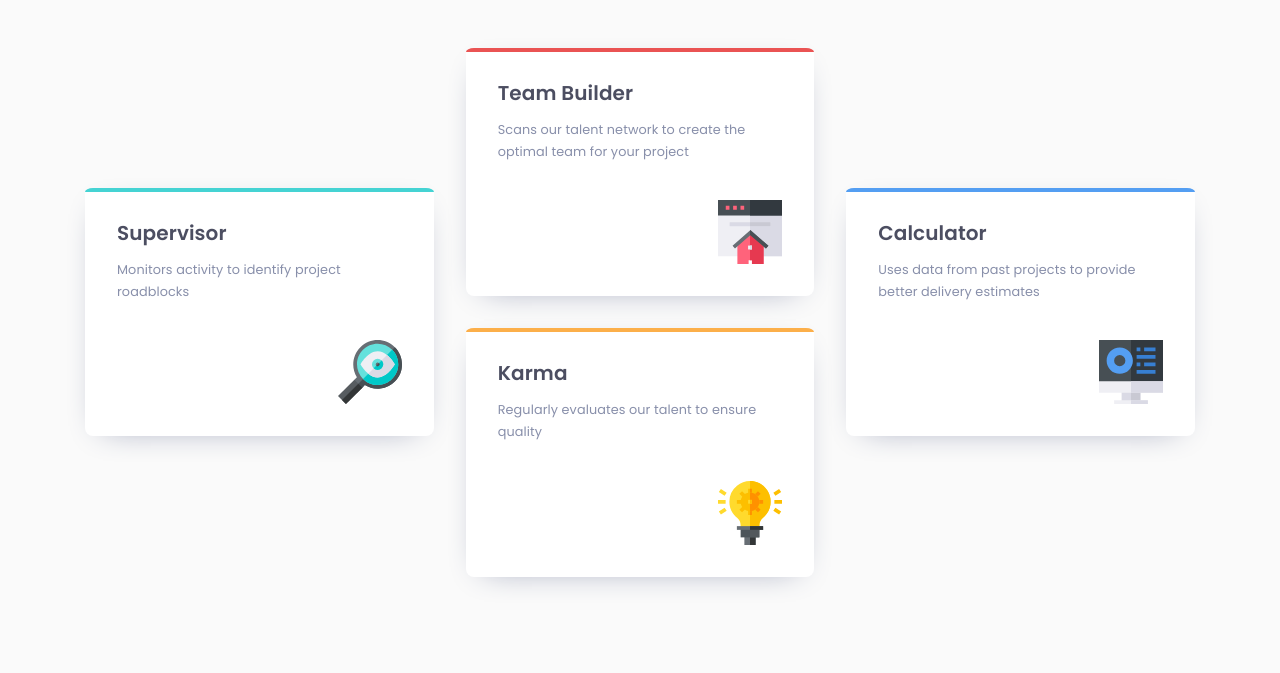
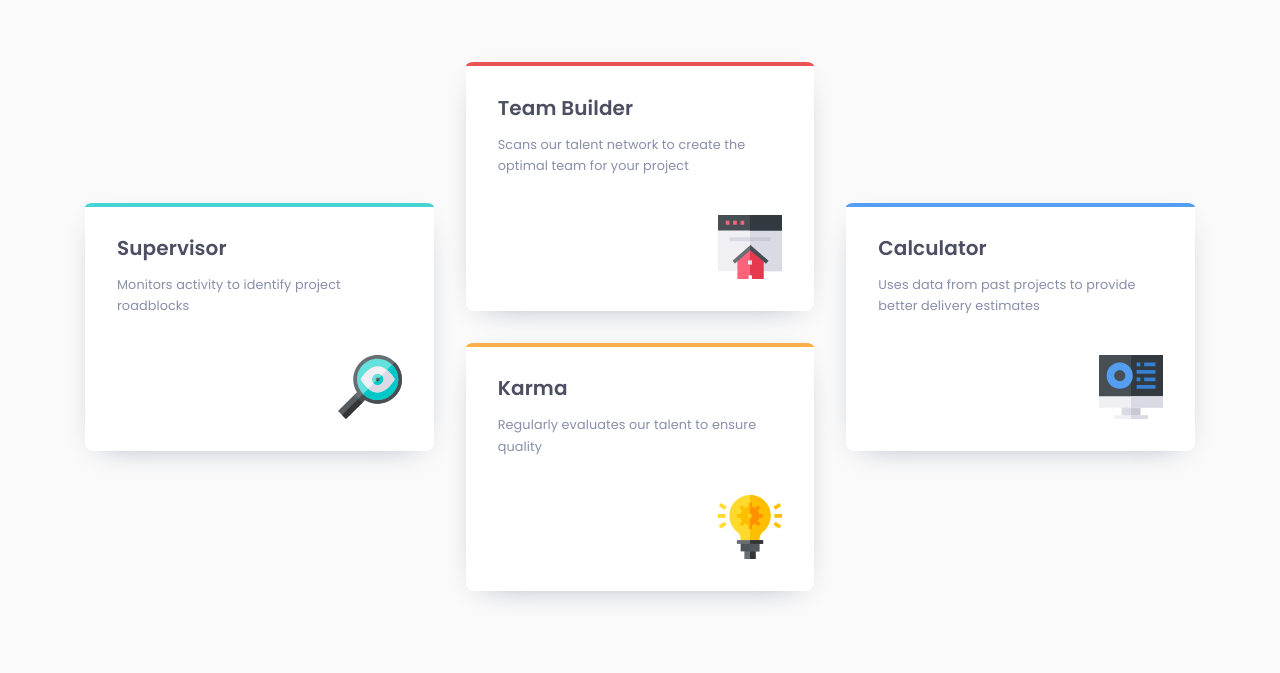
Before and after one commit to MeowyPouncer/four-card-feature-section, a plain HTML site: page index.html in a window 1280 px wide. Shown: the part 251-924 px from the top of the page. Drawn offline with Linux system fonts and the light colour scheme.

Commit message:
Adding margin-block-start to body.

```diff
--- a/style.css
+++ b/style.css
@@ -53,6 +53,7 @@ html {
 
 body {
     margin: 0;
+    margin-block-start: 5rem;
     margin-block-end: 5.1rem;
     letter-spacing: 0.1px;
 }
@@ -104,6 +105,7 @@ h1, h2, h3 {
     gap: var(--gap);
     align-content: center;
 }
+
 .card {
     --border-radius: 4px;
     background-color: #fff;
```
